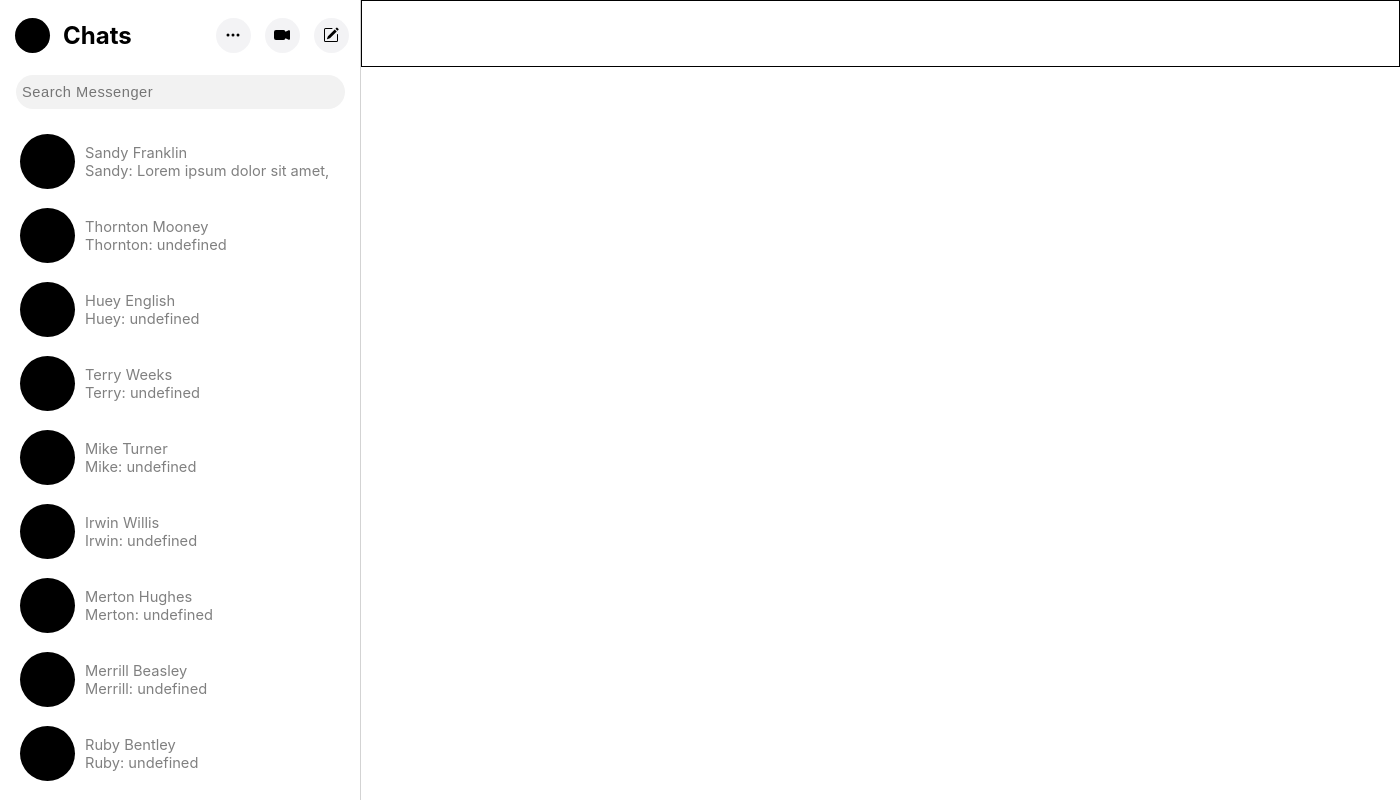
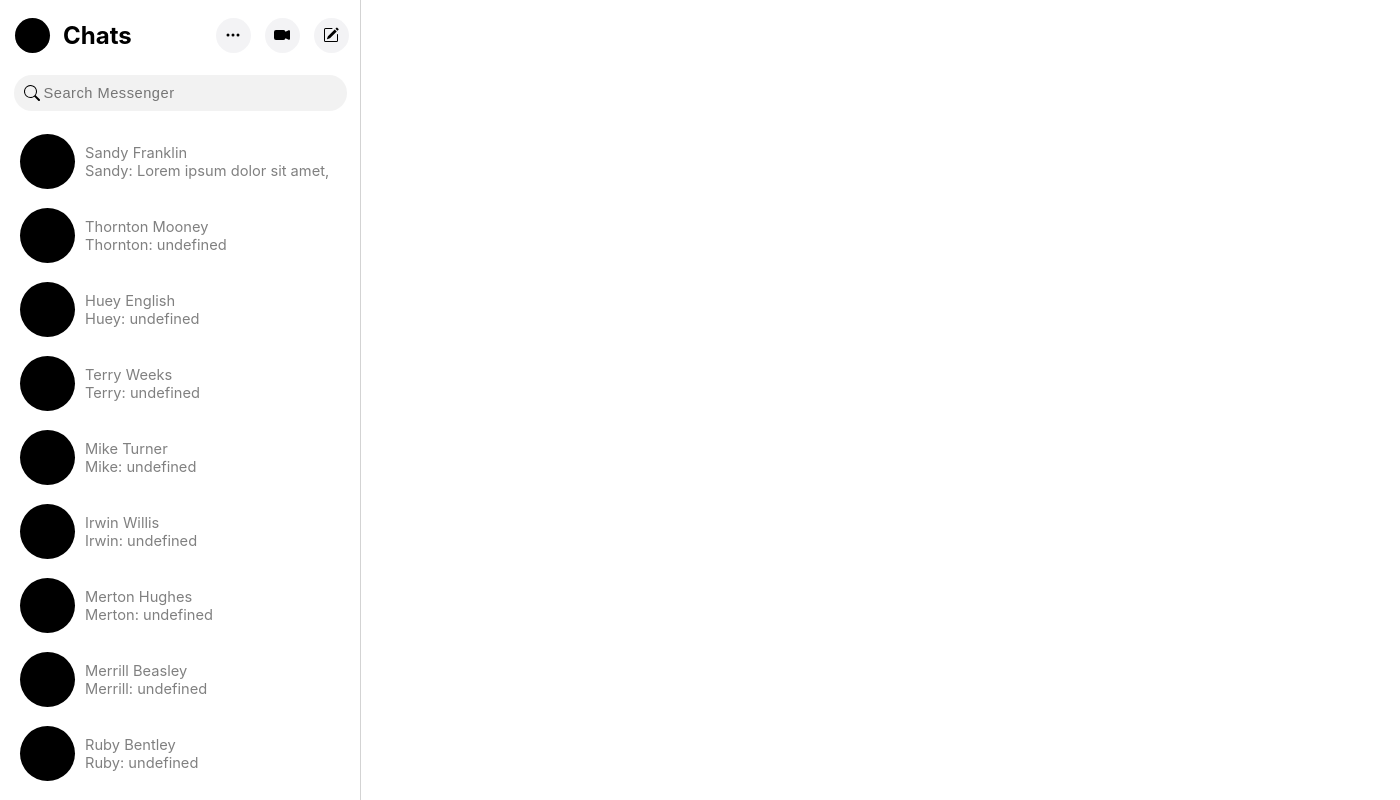
Before and after one commit to ecni19/messenger, a React (Create React App) app in the folder messengerclone/: page / in a window 1280 px wide. Shown: the whole page, 1400 px wide, since content can reach past the window. Built offline with nearby package versions, Linux system fonts and the light colour scheme.

Commit message:
Started top navbar for chat portion

```diff
--- a/messengerclone/src/App.js
+++ b/messengerclone/src/App.js
@@ -1,13 +1,19 @@
-import React from "react";
+import React, { useState } from "react";
 import SidePanel from "./Components/SidePanel";
 import styles from './App.module.css';
 import Chat from "./Components/Chat";
 
 function App() {
+  // tells App.js to render the chat for this person
+  const [chat, setChat] = useState(false);
+  // provides the name of the person for the chat
+  const [name, setName] = useState("");
+
   return (
     <div className={styles.container}>
-      <SidePanel/>
-      <Chat/>
+      {/* Pass setName and setChat down to PeopleCard */}
+      <SidePanel setName={setName} setChat={setChat}/>
+      <Chat fullname={name} chat={chat}/>
     </div>
   );
 }
--- a/messengerclone/src/Components/Chat.js
+++ b/messengerclone/src/Components/Chat.js
@@ -2,10 +2,10 @@ import React from "react";
 import styles from "./Chat.module.css";
 import Topbar from "./Topbar";
 
-export default function Chat() {
+export default function Chat(props) {
   return (
-    <div>
-      <Topbar/>
+    <div className={styles.container}>
+      {props.chat && <Topbar fullname={props.fullname}/>}
     </div>
   )
 }
--- a/messengerclone/src/Components/Chat.module.css
+++ b/messengerclone/src/Components/Chat.module.css
@@ -0,0 +1,7 @@
+.container {
+  display: flex;
+  width: 100%;
+  height: 100vh;
+  /* border: solid black; */
+  flex-direction: column;
+}
--- a/messengerclone/src/Components/People.js
+++ b/messengerclone/src/Components/People.js
@@ -3,9 +3,10 @@ import styles from "./People.module.css";
 import PeopleCard from "./PeopleCard";
 import { Friends } from "./Data";
 
-export default function People() {
+export default function People(props) {
   const renderPeople = Friends.map((e) => (
-    <PeopleCard fname={e.fname} lname={e.lname} message={e.msg}/>
+    // setName and setChat: we must go deeper
+    <PeopleCard fname={e.fname} lname={e.lname} message={e.msg} setName={props.setName} setChat={props.setChat}/>
   ));
 
   return (
--- a/messengerclone/src/Components/PeopleCard.js
+++ b/messengerclone/src/Components/PeopleCard.js
@@ -1,15 +1,22 @@
-import React from "react";
+import React, { useState } from "react";
 import styles from "./PeopleCard.module.css";
 
 export default function PeopleCard(props) {
+  const handleClick = () => {
+    props.setChat(true);
+    props.setName(props.fname + " " + props.lname);
+  }
+
   return (
-    <div className={styles.container}>
+    // change the values of "chat" and "name" onClick
+    <div className={styles.container} onClick = {() => handleClick()}>
       <div className={styles.pfp} />
       <ul>
         <div className={styles.name}>{props.fname + " " + props.lname}</div>
         <div className={styles.lastMsg}>{props.fname + ": " + props.message}</div>
       </ul>
       <div className={styles.read}/>
+
     </div>
   );
 }
--- a/messengerclone/src/Components/Search.js
+++ b/messengerclone/src/Components/Search.js
@@ -1,9 +1,7 @@
 import React from "react";
 import styles from "./Search.module.css";
-import { BsPencilSquare, BsCameraVideoFill } from "react-icons/bs";
+import { BsPencilSquare, BsCameraVideoFill, BsSearch } from "react-icons/bs";
 import { IoEllipsisHorizontal } from "react-icons/io5";
-
-
 
 export default function Search() {
   return (
@@ -16,7 +14,7 @@ export default function Search() {
         <div className={styles.actions}><BsPencilSquare/></div>
       </div>
       <div className={styles.searchContainer}>
-      <input className={styles.search} placeholder=" Search Messenger">
+      <input className={styles.search} placeholder={`Search Messenger`}>
       </input>
       </div>
     </div>
--- a/messengerclone/src/Components/Search.module.css
+++ b/messengerclone/src/Components/Search.module.css
@@ -57,12 +57,13 @@ h1 {
 .search {
   border-radius: 20px;
   border: none;
+  background: url("./Icons/search.svg") no-repeat scroll 10px 10px;
+  padding: 3px 3px 3px 30px;
   background-color: #f2f2f2;
   font-size: 11pt;
   letter-spacing: 0.5px;
-  width: 325px;
+  width: 300px;
   height: 30px;
-  padding: 2px;
 }
 .search:focus {
   outline: none;
--- a/messengerclone/src/Components/SidePanel.js
+++ b/messengerclone/src/Components/SidePanel.js
@@ -3,12 +3,13 @@ import styles from "./SidePanel.module.css";
 import Search from "./Search";
 import People from "./People";
 
-export default function SidePanel() {
+export default function SidePanel(props) {
   return (
     <div className={styles.container}>
       <Search />
       <div className={styles.peopleCont}>
-        <People />
+        {/* Passing down setName and setChat as props */}
+        <People setName={props.setName} setChat={props.setChat}/>
       </div>
     </div>
   );
--- a/messengerclone/src/Components/Topbar.js
+++ b/messengerclone/src/Components/Topbar.js
@@ -1,9 +1,14 @@
 import React from "react";
 import styles from "./Topbar.module.css";
 
-export default function Topbar() {
+export default function Topbar(props) {
   return (
     <div className={styles.container}>
+      <div className={styles.pfp} />
+      <ul>
+        <div className={styles.name}>{props.fullname}</div>
+        <div className={styles.active}>Active 5m ago</div>
+      </ul>
 
     </div>
   )
--- a/messengerclone/src/Components/Topbar.module.css
+++ b/messengerclone/src/Components/Topbar.module.css
@@ -1,6 +1,33 @@
+ul {
+  padding: 0;
+  margin: 0;
+}
+
 .container {
   display: flex;
-  height: 65px;
-  width: 81vw;
-  border: solid black 1px;
+  height: 64px;
+  align-items: center;
+  border-bottom: solid 2px rgba(134, 142, 153, 0.1);;;
 }
+
+.pfp {
+  min-width: 35px;
+  min-height: 35px;
+  margin-left: 20px;
+  border-radius: 50%;
+  background-color: black;
+}
+
+.name {
+  padding: 0;
+  margin: 0;
+  margin-left: 10px;
+  font-weight: 500;
+  font-size: 13pt;
+}
+
+.active {
+  composes: name;
+  font-weight: 100;
+  font-size: 10pt;
+}
```
Also changed, not shown: messengerclone/src/Components/Icons/search.svg (added).
